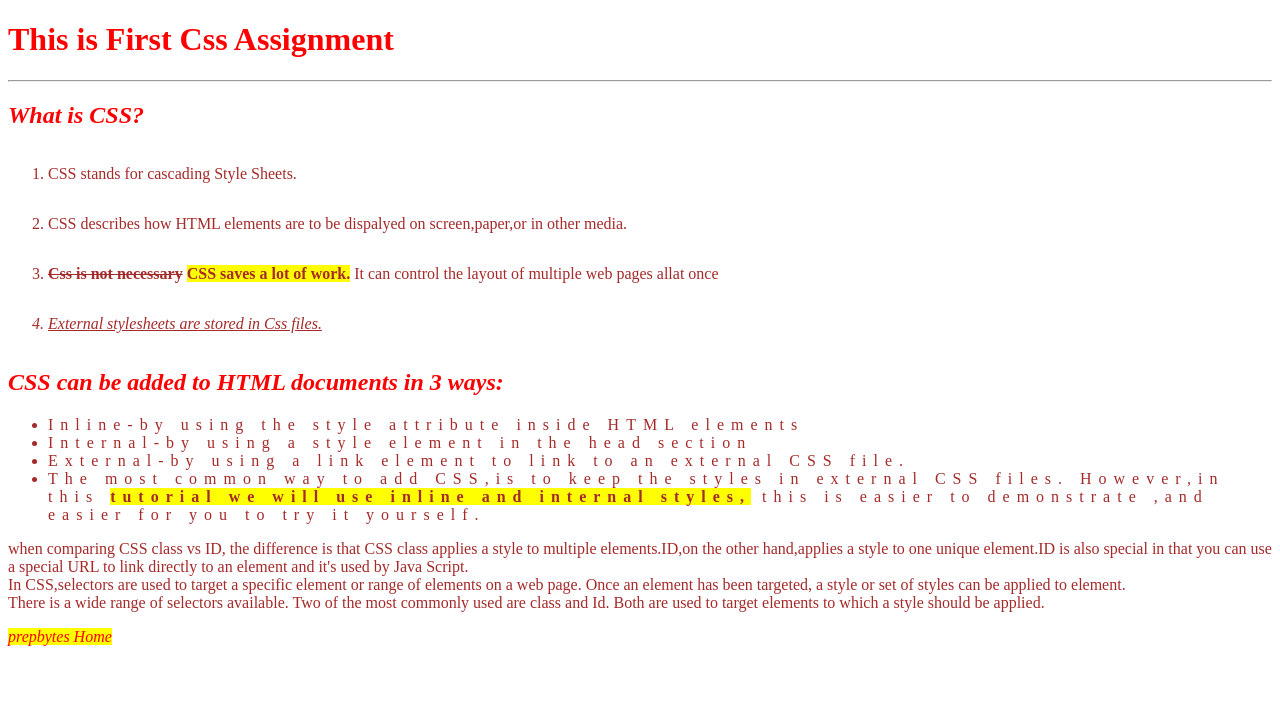
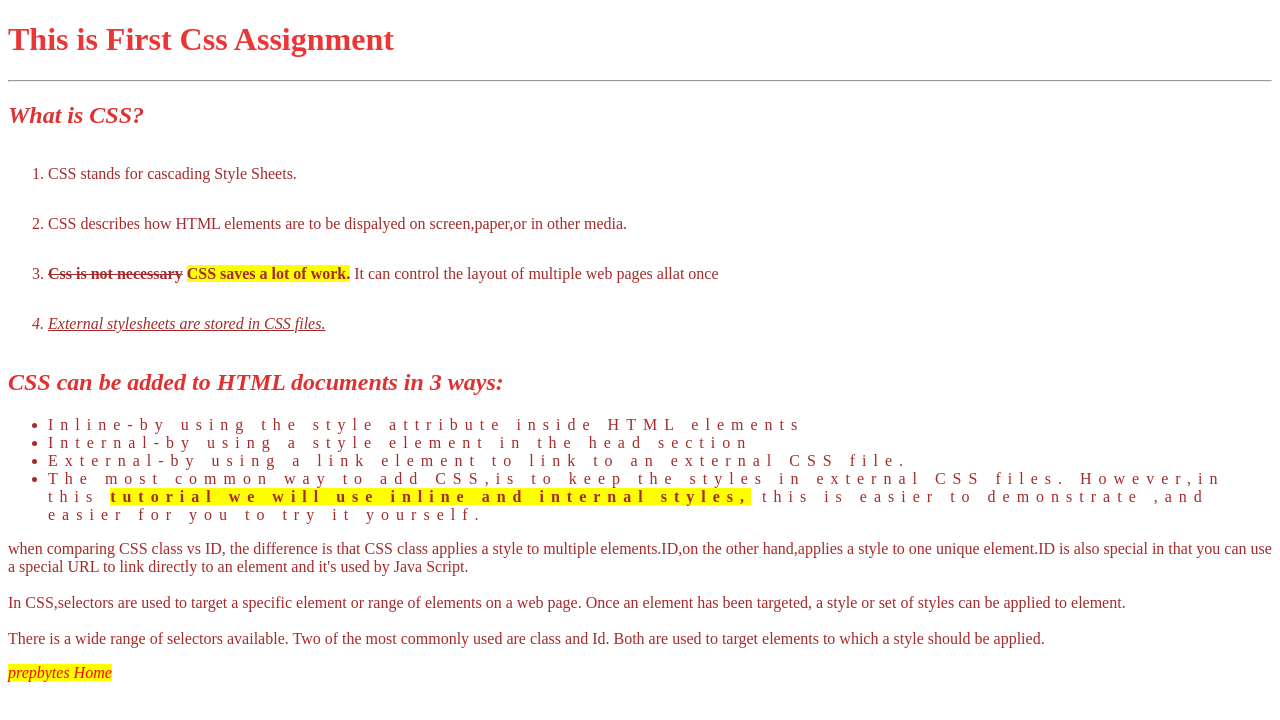
Before and after one commit to Sunilworks/CSS-Handson-1, a plain HTML site: page index.html in a window 1280 px wide. Drawn offline with Linux system fonts and the light colour scheme.

Commit message:
Adding changes

```diff
--- a/index.html
+++ b/index.html
@@ -8,16 +8,16 @@
     <link rel="stylesheet" href="style.css">
 </head>
 <body>
-    <h1 style="color:red">This is First Css Assignment</h1>
+    <h1>This is First Css Assignment</h1>
     <hr>
-    <h2 style="color:red">What is CSS?</h2>
+    <h2>What is CSS?</h2>
     <ol>
         <li>CSS stands for cascading Style Sheets.</li>
         <li>CSS describes how HTML elements are to be dispalyed on screen,paper,or in other media.</li>
         <li><span class="lt">Css is not necessary</span>
             <span class="bg">CSS saves a lot of work.</span>
             It can control the layout of multiple web pages allat once</li>
-        <li class="con"> External stylesheets are stored in Css files.</li>
+        <li class="con"> External stylesheets are stored in CSS files.</li>
     </ol>
 
       <h2> CSS can be added to HTML documents in 3 ways:</h2>
@@ -34,9 +34,12 @@
 
            <p class="pre">
            when comparing CSS class vs ID, the difference is that CSS class applies a style to multiple elements.ID,on the other hand,applies a style to one unique element.ID is also
-           special in that you can use a special URL to link directly to an element and it's used by Java Script. <br>
+           special in that you can use a special URL to link directly to an element and it's used by Java Script.
+           <br>
+           <br>
            In CSS,selectors are used to target a specific element or range of elements on a web page. Once an element has been targeted, a style or set of styles can be applied to
            element.<br>
+           <br>
            There is a wide range of selectors available. Two of the most commonly used are class and Id. Both are used to target elements to which a style should be applied.
            </p>
 
--- a/style.css
+++ b/style.css
@@ -1,8 +1,8 @@
 h1{
-    color:red;
+    color:rgb(236, 54, 54);
 }
 h2{
-    color:red;
+    color:rgb(223, 49, 49);
     font-style: italic;
 }
 ol{
```
